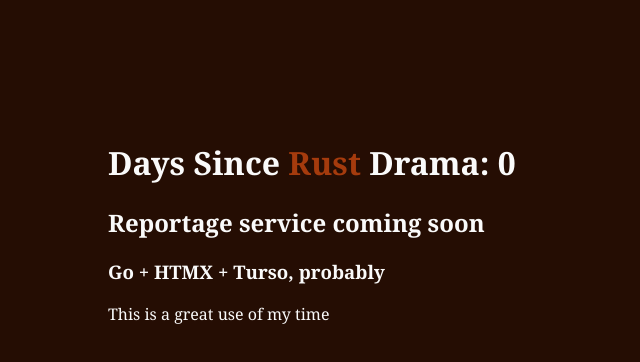
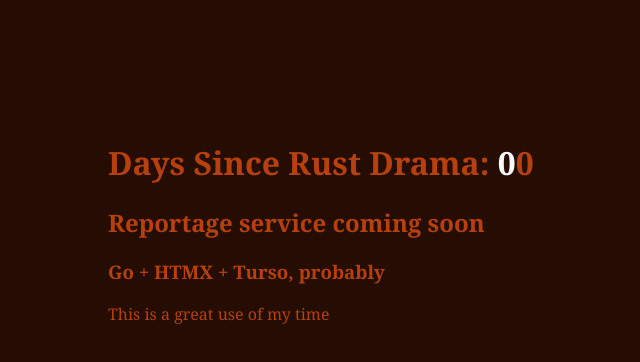
Before and after one commit to defenestrator/dayssincerustdrama.com, a plain HTML site: page index.html in a window 1280 px wide. Shown: the whole page, without its empty margins (12-652 px from the left). Drawn offline with Linux system fonts and the light colour scheme.

Commit message:
blurbles

```diff
--- a/index.html
+++ b/index.html
@@ -4,9 +4,9 @@
     <title>Not endorsed by the Rust Foundation, no desire to be.</title>
 </head>
 <body style="padding:4rem; background-color: #250d03;">
-    <div style="padding:3rem; color: #fafafa; font-family: Cambria, Cochin, Georgia, Times, 'Times New Roman', serif;">
+    <div style="padding:3rem; color: #b7410e; font-family: Cambria, Cochin, Georgia, Times, 'Times New Roman', serif;">
         <h1>
-            Days Since <span style="color:#a53b0d;">Rust</span> Drama: 0
+            Days Since Rust</span> Drama: <span style="color:#fafafa;">0</span>0
         </h1>
         <h2>
             Reportage service coming soon
```
